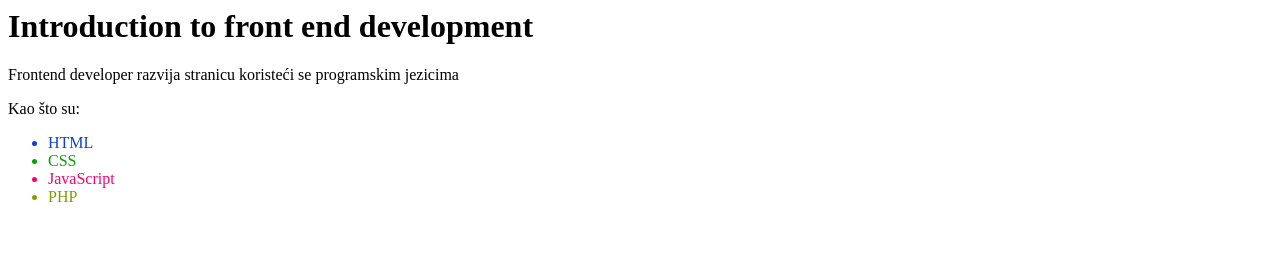
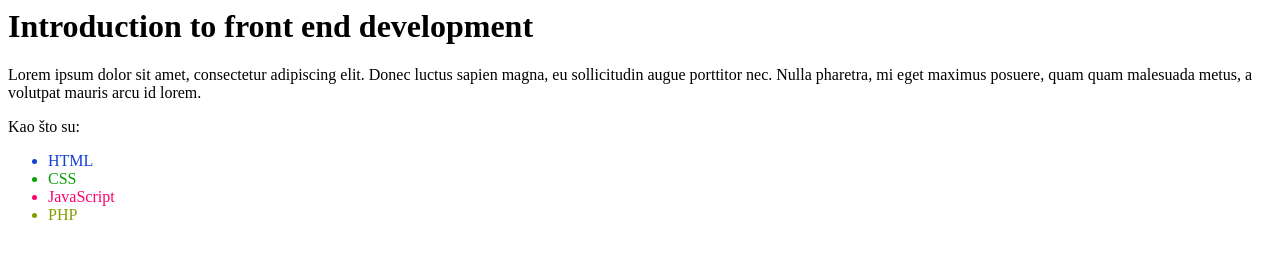
Before and after one commit to otatszs/FrontendDevelopment, a plain HTML site: page index.html in a window 1280 px wide. Drawn offline with Linux system fonts and the light colour scheme.

Commit message:
commit now

```diff
--- a/index.html
+++ b/index.html
@@ -1,5 +1,5 @@
 <h1>Introduction to front end development</h1>
-<p>Frontend developer razvija stranicu koristeći se programskim jezicima</p>
+<p>Lorem ipsum dolor sit amet, consectetur adipiscing elit. Donec luctus sapien magna, eu sollicitudin augue porttitor nec. Nulla pharetra, mi eget maximus posuere, quam quam malesuada metus, a volutpat mauris arcu id lorem.</p>
 <p>Kao što su:</p>
 <ul>
     <li aria-setsize="30" style="color: rgb(19, 64, 212);">HTML</li>
```
